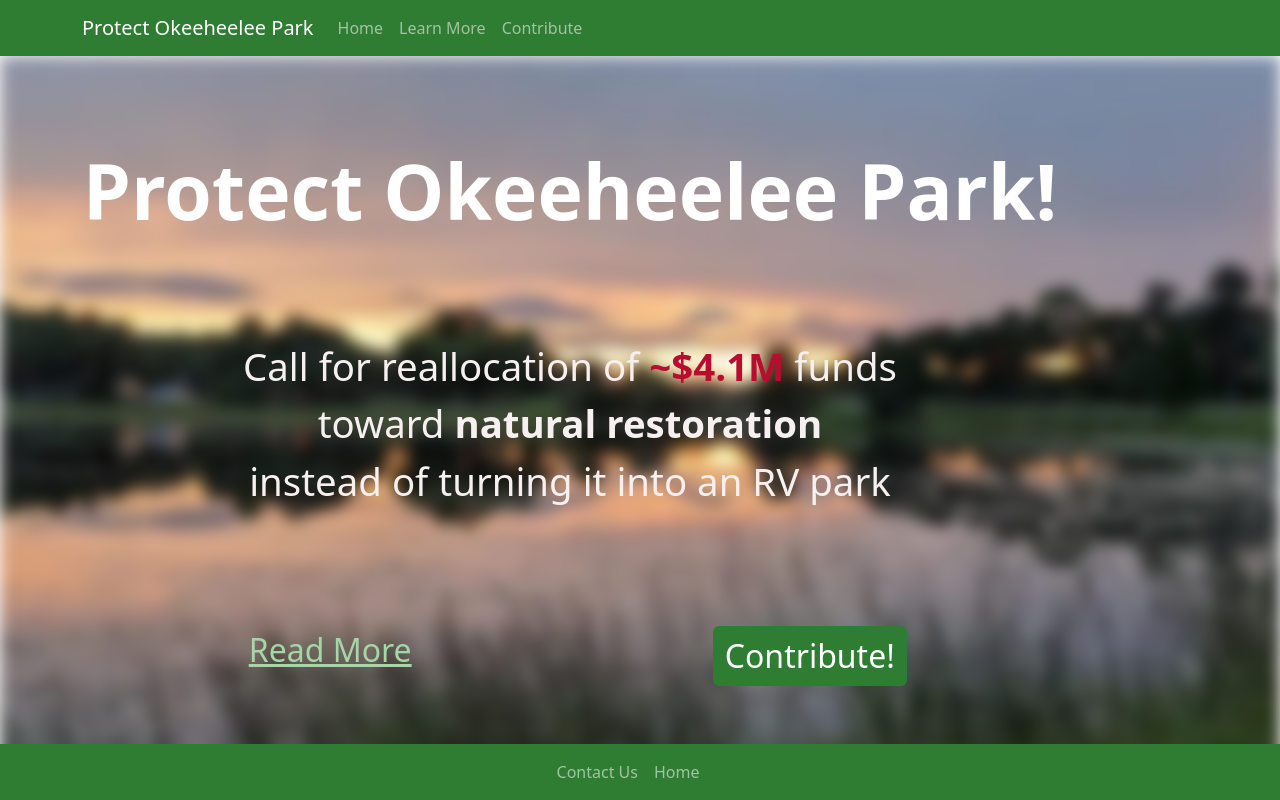
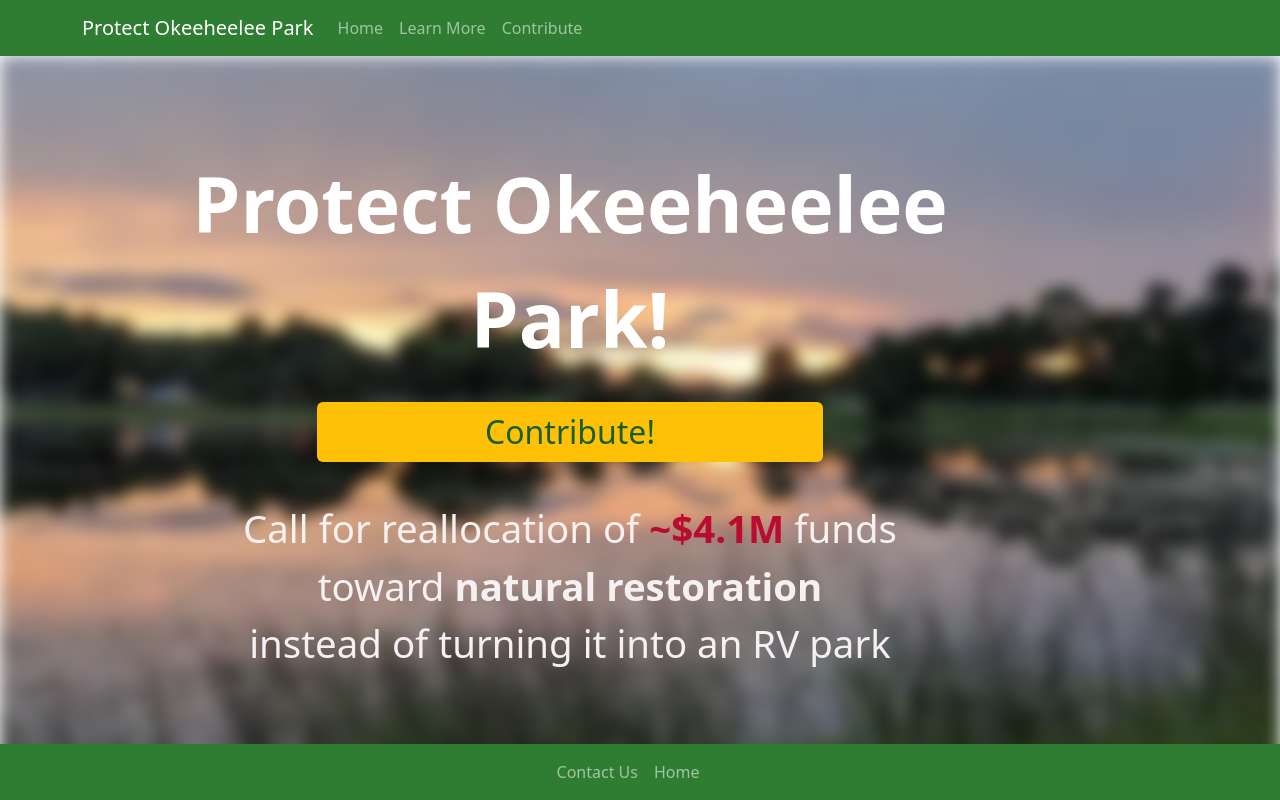
Before and after one commit to P-mandevillei/Okeeheelee_Park_Petition, a React (Vite) app in the folder client/public/: page / in a window 1280 px wide. Shown: the top 800 px of the page. Built offline with nearby package versions, Linux system fonts and the light colour scheme.

Commit message:
changed layout

```diff
--- a/client/public/src/components/pages/PublicHomepage.jsx
+++ b/client/public/src/components/pages/PublicHomepage.jsx
@@ -12,26 +12,26 @@ export default function PublicHomepage(props) {
 
     return <div style={{"paddingBottom": `${padBottomPx}px`}}>
         <Card style={{"border": "rgba(0,0,0,0)", 'position': 'relative'}}>
-            <img src={background_1} alt="background image" style={{'position': 'relative', 'zIndex': 1, "filter": "blur(8px)", "-webkit-filter": "blur(8px)"}}/>
+            <img src={background_1} alt="background image" style={{'position': 'relative', 'zIndex': 1, "filter": "blur(8px)", "WebkitFilter": "blur(8px)"}}/>
             <Container style={{'padding': '5vw', 'position':'absolute', 'zIndex': 999}}>
-
-                <p className="center whiteBold" style={{fontSize: "6vw", 'padding': "1vw"}}>Protect Okeeheelee Park!</p>
-                <p className="center" style={{"color": "rgb(246, 240, 240)", fontSize: "3vw", 'padding': "6vw"}}>
+                <p className="center whiteBold" style={{fontSize: "6vw", 'padding': "2vw"}}>Protect Okeeheelee Park!</p>
+                <Col xs={12} className="center">
+                    <Button onClick={()=>{nav('/contribute')}} className="secondaryColor secondaryColorHover" style={{'fontSize': "2.5vw", 'width': '50%'}}>
+                        Contribute!
+                    </Button>
+                </Col>
+                <p className="center" style={{"color": "rgb(246, 240, 240)", fontSize: "3vw", 'padding': "3vw"}}>
                     Call for reallocation of <span className="notice">~$4.1M</span> funds <br/>
                     toward <span style={{'fontWeight': "bold"}}>natural restoration</span> <br/>
                     instead of turning it into an RV park
                 </p>
                 <Row style={{'padding': '3vw'}}>
-                <Col xs={6} className="center">
+                <Col xs={12} className="center">
                     <span className="selectablePrimaryFlipped" onClick={()=>nav("/details")} style={{'fontSize': "2.5vw"}}>
                         Read More
                     </span>
                 </Col>
-                <Col xs={6} className="center">
-                    <Button onClick={()=>{nav('/contribute')}} className="primaryColor primaryHover" style={{'fontSize': "2.5vw"}}>
-                        Contribute!
-                    </Button>
-                </Col>
+
                 </Row>
             </Container>
         </Card>
```
